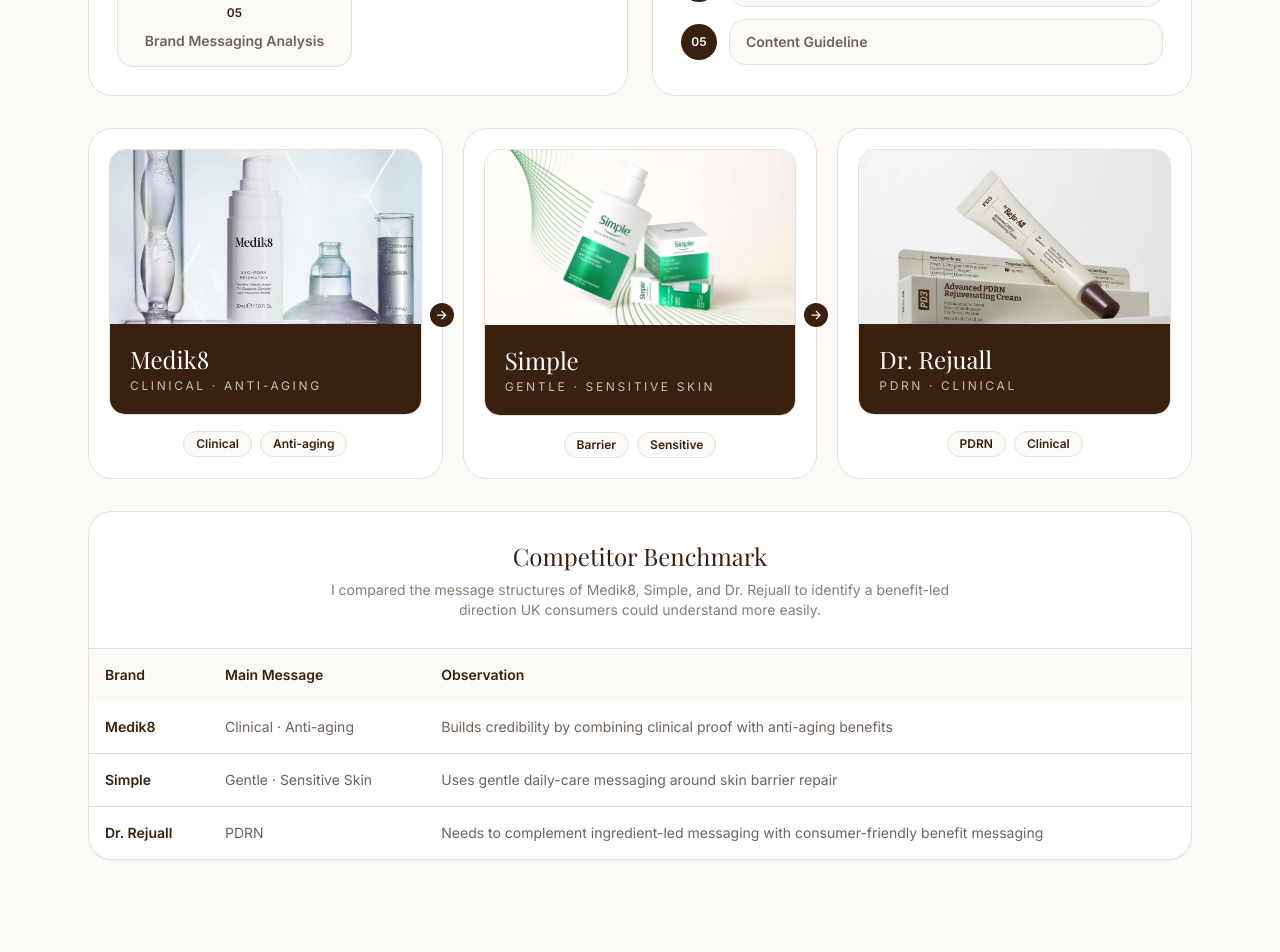
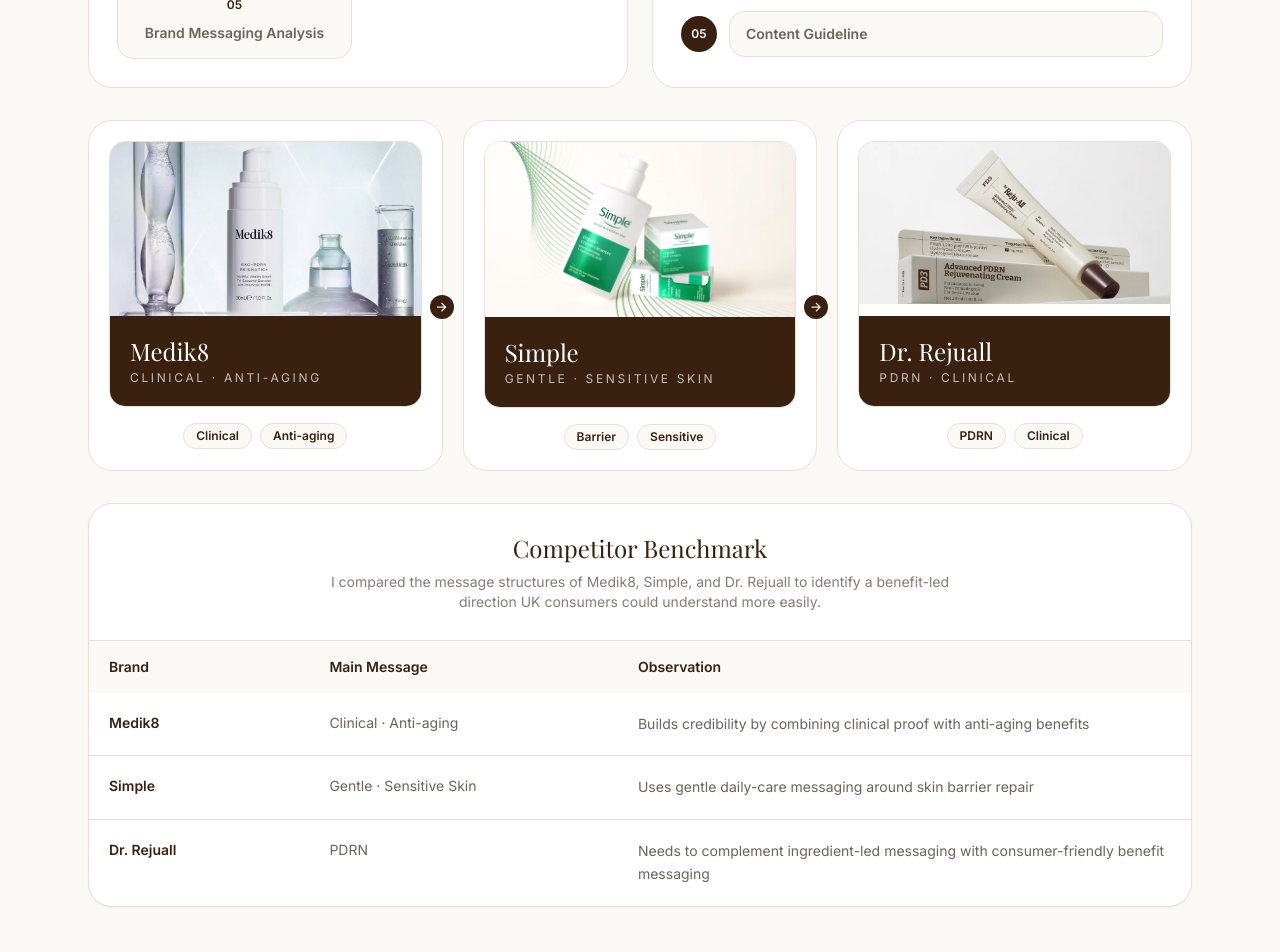
Before and after one commit to yeeunracheljo/yeeunj, a React (Vite) app: page /work/dr-rejuall in a window 1280 px wide. Shown: the part 3600-4552 px from the top of the page. Built offline with nearby package versions, Linux system fonts and the light colour scheme.

Commit message:
3737374664

```diff
--- a/src/pages/work-dr-rejuall/page.tsx
+++ b/src/pages/work-dr-rejuall/page.tsx
@@ -31,12 +31,14 @@ function ImageSlot({
   variant = "wide",
   dark = false,
   compact = false,
+  imageOffset = "",
 }: {
   label: string;
   caption: string;
   variant?: "wide" | "square";
   dark?: boolean;
   compact?: boolean;
+  imageOffset?: string;
 }) {
   const image = imageByLabel[label];
   const imageFrame = variant === "square" ? "aspect-square" : "aspect-video";
@@ -56,7 +58,7 @@ function ImageSlot({
         <>
           <div className="w-full bg-white">
             <div className={`${imageFrame} w-full flex items-center justify-center`}>
-              <img src={image} alt={label} className={imageFit} />
+              <img src={image} alt={label} className={`${imageFit} ${imageOffset}`} />
             </div>
           </div>
           <div className="w-full p-5 text-left bg-[#3A210F] text-white">
@@ -356,7 +358,7 @@ export default function WorkDrRejuall() {
 
             <article className="max-w-3xl mx-auto rounded-3xl bg-white border border-[#E8E0D8] p-6 md:p-8 text-center shadow-sm mb-8">
               <p className="text-xs uppercase tracking-[0.2em] text-[#3A210F] mb-3">{t("research.questionLabel")}</p>
-              <p className="font-serif text-2xl md:text-3xl text-[#3A210F] leading-snug">{t("research.question")}</p>
+              <p className="font-serif text-xl md:text-2xl text-[#3A210F] leading-snug">{t("research.question")}</p>
             </article>
 
             <div className="grid grid-cols-1 lg:grid-cols-2 gap-6 mb-8">
@@ -392,7 +394,12 @@ export default function WorkDrRejuall() {
             <div className="mb-8 grid grid-cols-1 md:grid-cols-3 gap-5">
               {researchBrands.map((brand, index) => (
                 <article key={brand.brand} className="relative bg-white rounded-3xl border border-[#E8E0D8] p-5 transition-all duration-300 hover:-translate-y-1 hover:shadow-lg">
-                  <ImageSlot label={brand.brand} caption={brand.caption} variant="wide" />
+                  <ImageSlot
+                    label={brand.brand}
+                    caption={brand.caption}
+                    variant="wide"
+                    imageOffset={brand.brand === "Dr. Rejuall" ? "-translate-y-3" : ""}
+                  />
                   <div className="mt-4 flex justify-center flex-wrap gap-2">
                     <span className="px-3 py-1 rounded-full bg-[#FAF9F6] border border-[#E8E0D8] text-xs font-semibold text-[#3A210F]">
                       {brand.tag1}
@@ -416,20 +423,25 @@ export default function WorkDrRejuall() {
                 <p className="text-sm text-[#8A7A72] mt-2 max-w-2xl mx-auto">{t("research.benchmarkSubtitle")}</p>
               </div>
               <div className="overflow-x-auto">
-                <table className="w-full min-w-[760px] text-sm">
+                <table className="w-full min-w-[820px] text-sm table-fixed">
+                  <colgroup>
+                    <col className="w-[20%]" />
+                    <col className="w-[28%]" />
+                    <col className="w-[52%]" />
+                  </colgroup>
                   <thead className="bg-[#FAF9F6] text-[#3A210F]">
                     <tr>
-                      <th className="text-left font-semibold p-4">{t("research.tableBrand")}</th>
-                      <th className="text-left font-semibold p-4">{t("research.tableMessage")}</th>
-                      <th className="text-left font-semibold p-4">{t("research.tableObservation")}</th>
+                      <th className="text-left font-semibold px-5 py-4">{t("research.tableBrand")}</th>
+                      <th className="text-left font-semibold px-5 py-4">{t("research.tableMessage")}</th>
+                      <th className="text-left font-semibold px-5 py-4">{t("research.tableObservation")}</th>
                     </tr>
                   </thead>
                   <tbody>
                     {benchmarkRows.map((row, index) => (
                       <tr key={row.brand} className={index !== benchmarkRows.length - 1 ? "border-b border-[#E8E0D8]" : ""}>
-                        <td className="p-4 font-semibold text-[#3A210F]">{row.brand}</td>
-                        <td className="p-4 text-[#6F625B]">{row.message}</td>
-                        <td className="p-4 text-[#6F625B]">{row.observation}</td>
+                        <td className="px-5 py-5 align-top font-semibold text-[#3A210F]">{row.brand}</td>
+                        <td className="px-5 py-5 align-top text-[#6F625B]">{row.message}</td>
+                        <td className="px-5 py-5 align-top text-[#6F625B] leading-relaxed">{row.observation}</td>
                       </tr>
                     ))}
                   </tbody>
```
